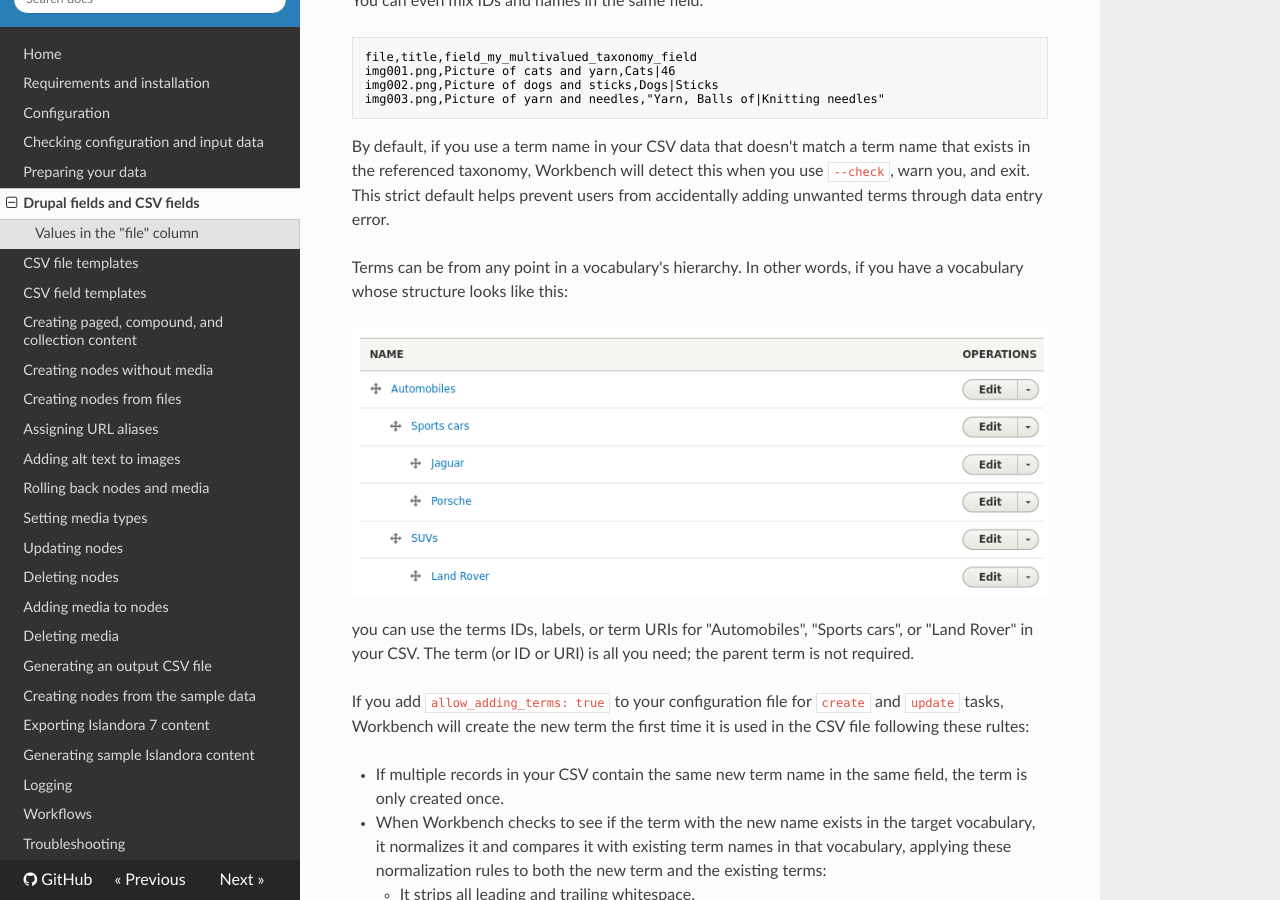
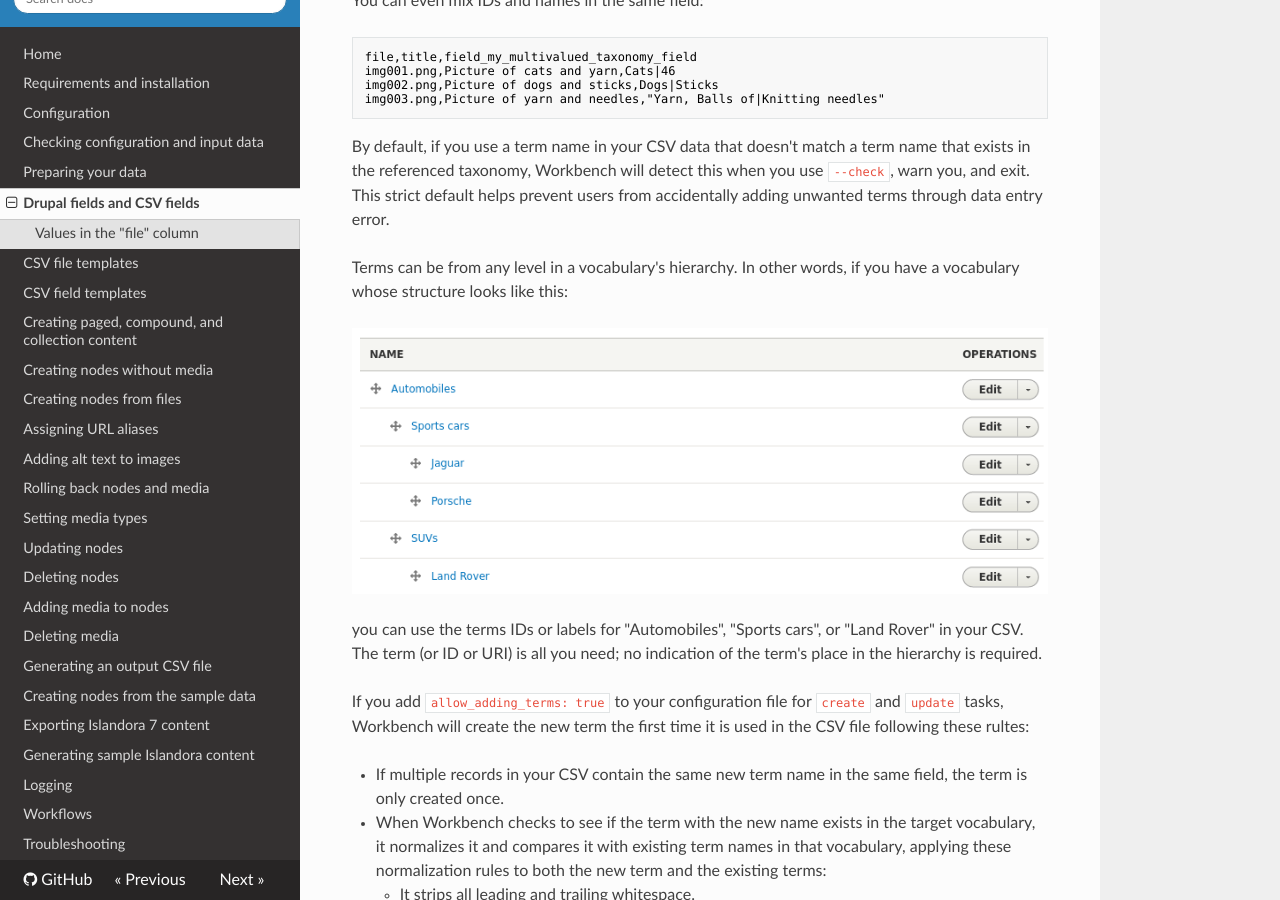
Before and after one commit to mjordan/islandora_workbench_docs, an MkDocs documentation site: the page built from docs/fields.md, in a window 1280 px wide and 900 px high, scrolled down 6681 px. Built offline with MkDocs 1.6.1, drawn with Linux system fonts in a browser that asks for light colours; nearby versions of some CDN libraries; old or Windows-style settings are respelled for this version of MkDocs.

Commit message:
Fixed up note about hierarchical taxonomy terms.

````diff
--- a/docs/fields.md
+++ b/docs/fields.md
@@ -181,11 +181,11 @@ img003.png,Picture of yarn and needles,"Yarn, Balls of|Knitting needles"
 ```
 By default, if you use a term name in your CSV data that doesn't match a term name that exists in the referenced taxonomy, Workbench will detect this when you use `--check`, warn you, and exit. This strict default helps prevent users from accidentally adding unwanted terms through data entry error.
 
-Terms can be from any point in a vocabulary's hierarchy. In other words, if you have a vocabulary whose structure looks like this:
+Terms can be from any level in a vocabulary's hierarchy. In other words, if you have a vocabulary whose structure looks like this:
 
 ![Hierarchical_vocabulary](images/hierarchical_vocab.png)
 
-you can use the terms IDs, labels, or term URIs for "Automobiles", "Sports cars", or "Land Rover" in your CSV. The term (or ID or URI) is all you need; the parent term is not required.
+you can use the terms IDs or labels for "Automobiles", "Sports cars", or "Land Rover" in your CSV. The term (or ID or URI) is all you need; no indication of the term's place in the hierarchy is required.
 
 If you add `allow_adding_terms: true` to your configuration file for `create` and `update` tasks, Workbench will create the new term the first time it is used in the CSV file following these rultes:
 
````
Also changed, not shown: site/index.html.
